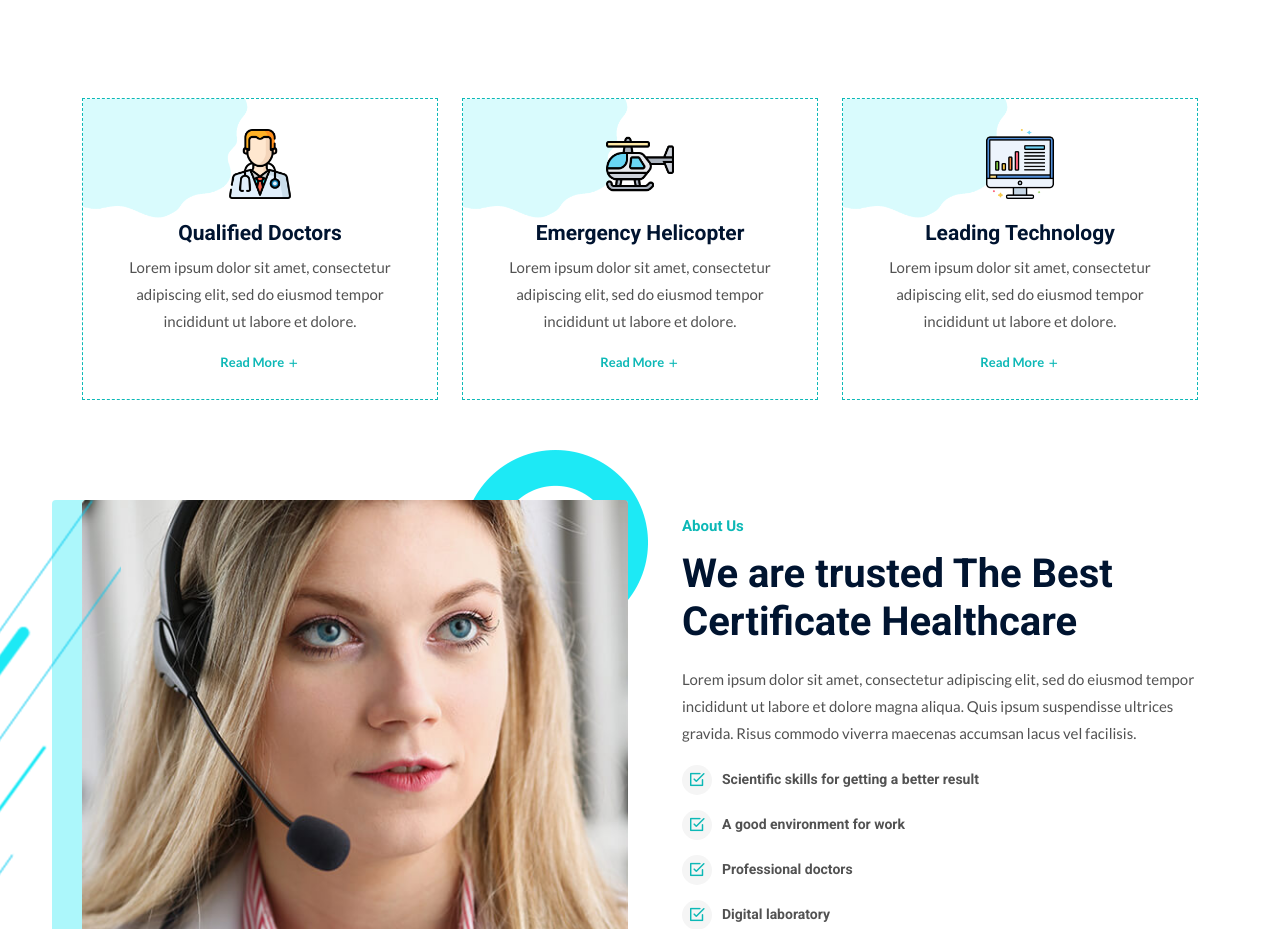
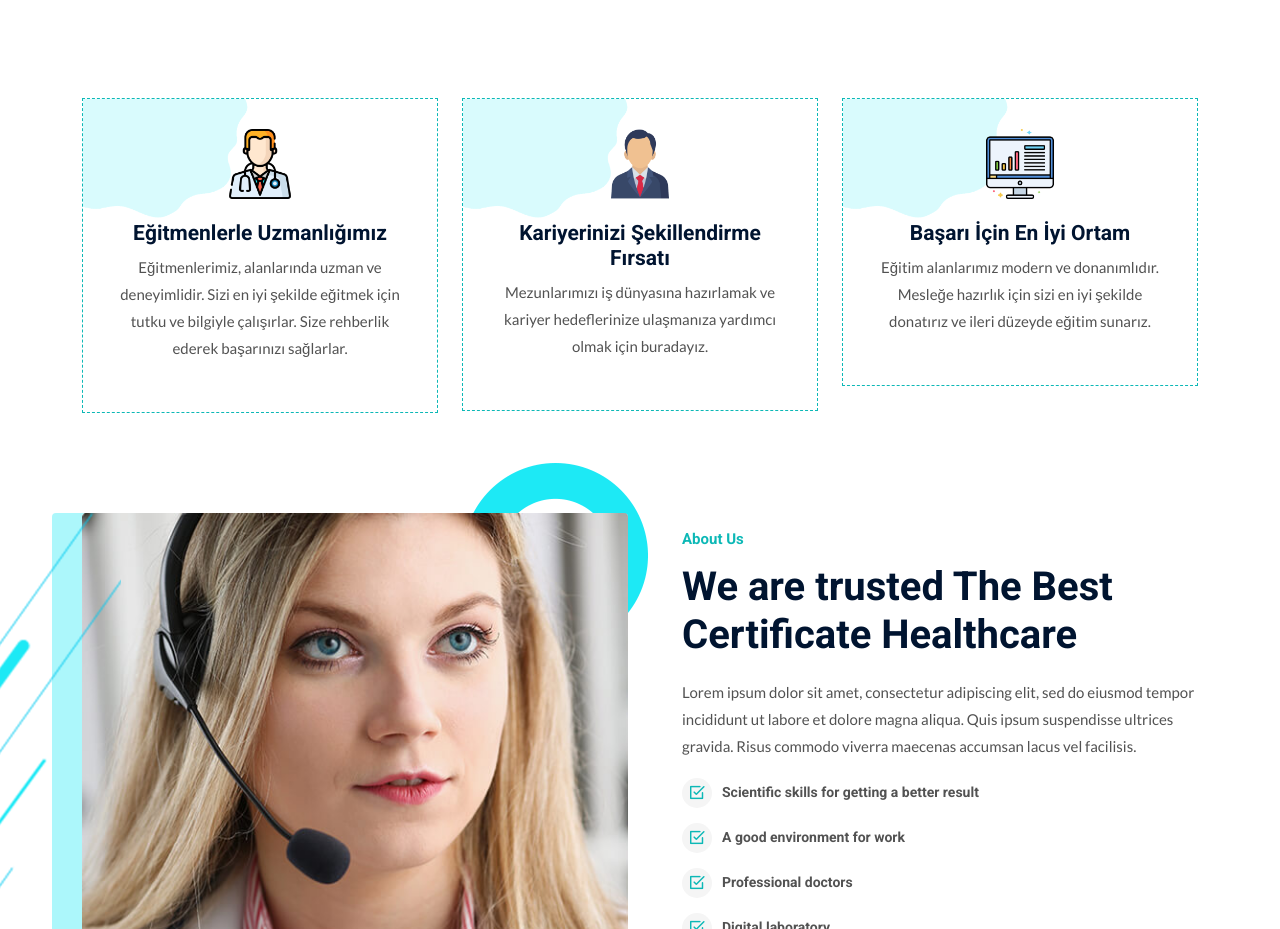
Before and after one commit to enesarsln/aeegitim, a Next.js app: page / in a window 1280 px wide. Shown: the part 942-1871 px from the top of the page. Built offline with nearby package versions, Linux system fonts and the light colour scheme.

Commit message:
Facility update | 04/09/2023

```diff
--- a/components/HomeOne/Facility.js
+++ b/components/HomeOne/Facility.js
@@ -15,15 +15,12 @@ const Facilities = () => {
             >
               <div className="second-facility-item">
                 <img src="/img/facility-img/facility-icon1.png" alt="Image" />
-                <h3>Qualified Doctors</h3>
+                <h3>Eğitmenlerle Uzmanlığımız</h3>
                 <p>
-                  Lorem ipsum dolor sit amet, consectetur adipiscing elit, sed
-                  do eiusmod tempor incididunt ut labore et dolore.
+                Eğitmenlerimiz, alanlarında uzman ve deneyimlidir.
+                Sizi en iyi şekilde eğitmek için tutku ve bilgiyle çalışırlar.
+                Size rehberlik ederek başarınızı sağlarlar.
                 </p>
-
-                <Link href="/service-details" className="read-more">
-                  Read More <i className="bx bx-plus"></i>
-                </Link>
               </div>
             </div>
 
@@ -34,16 +31,11 @@ const Facilities = () => {
               data-aos-duration="1200"
             >
               <div className="second-facility-item">
-                <img src="/img/facility-img/facility-icon2.png" alt="Image" />
-                <h3>Emergency Helicopter</h3>
+                <img src="/img/facility-img/facility-icon7.png" alt="Image" />
+                <h3>Kariyerinizi Şekillendirme Fırsatı</h3>
                 <p>
-                  Lorem ipsum dolor sit amet, consectetur adipiscing elit, sed
-                  do eiusmod tempor incididunt ut labore et dolore.
+                Mezunlarımızı iş dünyasına hazırlamak ve kariyer hedeflerinize ulaşmanıza yardımcı olmak için buradayız.
                 </p>
-
-                <Link href="/service-details" className="read-more">
-                  Read More <i className="bx bx-plus"></i>
-                </Link>
               </div>
             </div>
 
@@ -55,15 +47,11 @@ const Facilities = () => {
             >
               <div className="second-facility-item">
                 <img src="/img/facility-img/facility-icon3.png" alt="Image" />
-                <h3>Leading Technology</h3>
+                <h3>Başarı İçin En İyi Ortam</h3>
                 <p>
-                  Lorem ipsum dolor sit amet, consectetur adipiscing elit, sed
-                  do eiusmod tempor incididunt ut labore et dolore.
+                Eğitim alanlarımız modern ve donanımlıdır.
+                Mesleğe hazırlık için sizi en iyi şekilde donatırız ve ileri düzeyde eğitim sunarız.
                 </p>
-
-                <Link href="/service-details" className="read-more">
-                  Read More <i className="bx bx-plus"></i>
-                </Link>
               </div>
             </div>
           </div>
```
Also changed, not shown: public/img/facility-img/facility-icon7.png (added).
